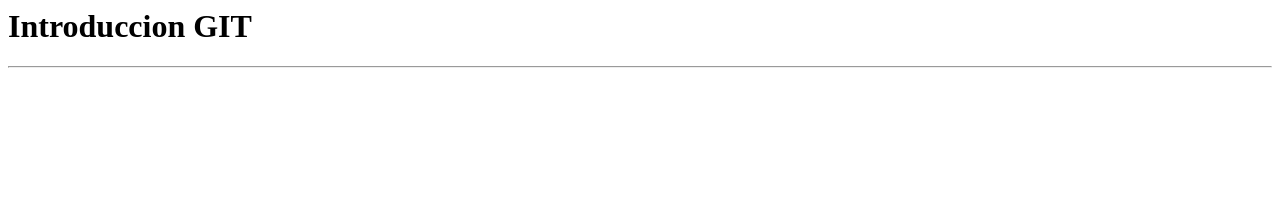
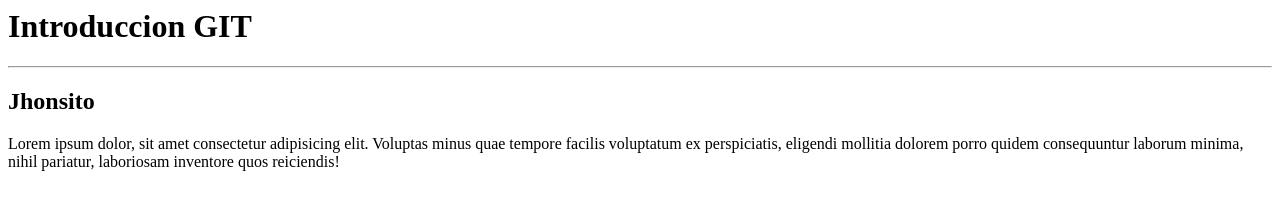
Before and after one commit to Danilop109/AprendiendoGit, a plain HTML site: page index.html in a window 1280 px wide. Drawn offline with Linux system fonts and the light colour scheme.

Commit message:
Estoy con Jhon

```diff
--- a/index.html
+++ b/index.html
@@ -5,5 +5,8 @@
 	<body>
 		<h1>Introduccion GIT</h1>
 		<hr>
+		<h2>Jhonsito</h2>
+		<p>Lorem ipsum dolor, sit amet consectetur adipisicing elit. Voluptas minus quae tempore facilis voluptatum ex perspiciatis, eligendi mollitia dolorem porro quidem consequuntur laborum minima, nihil pariatur, laboriosam inventore quos reiciendis!</p>
+
 	</body>
 </html>
```
